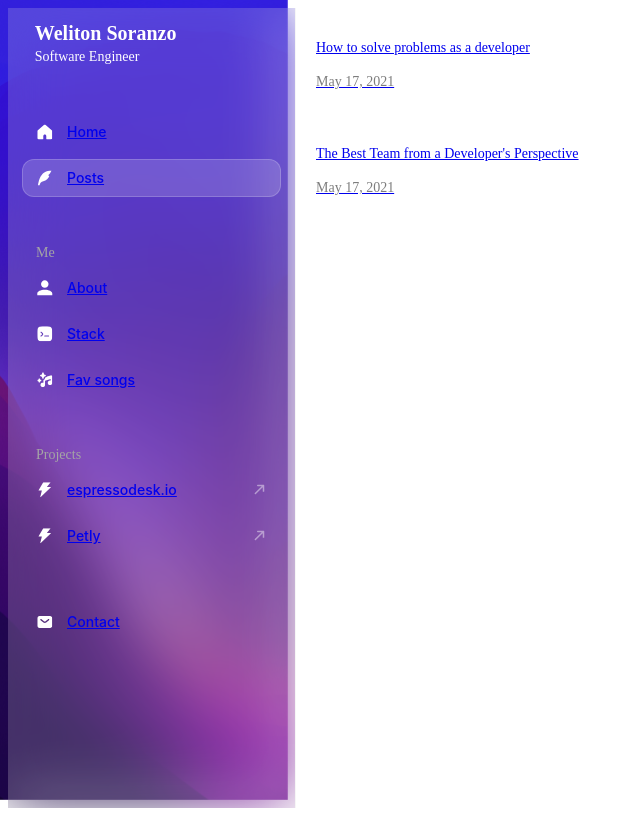
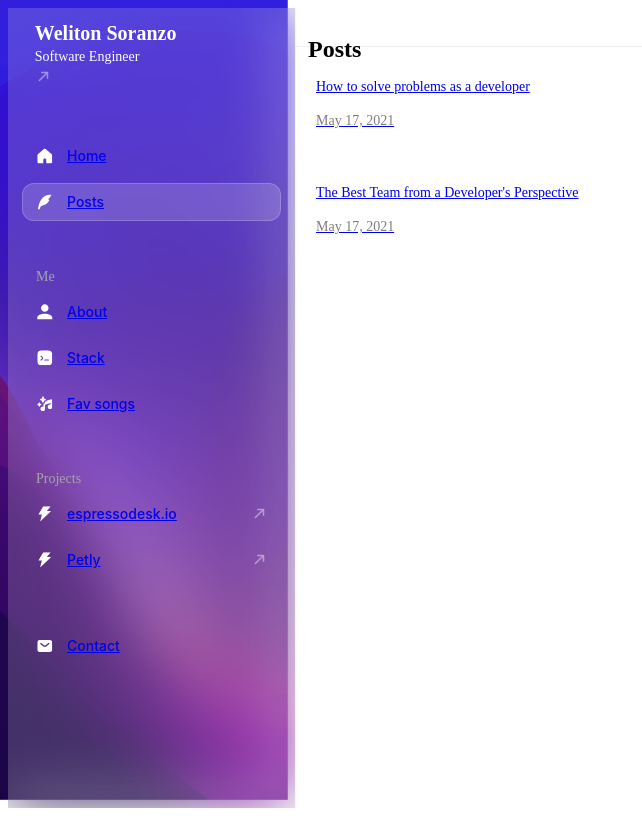
Before and after one commit to itsweliton/weliton.me, a Gatsby site: page /posts in a window 1280 px wide. Shown: the whole page, without its empty margins (0-642 px from the left). Built offline with nearby package versions, Linux system fonts and the light colour scheme; Gatsby itself is replaced by a stand-in of ours; some packages are replaced by stand-ins of ours.

Commit message:
updating mob nav and improving header

```diff
--- a/src/components/Header.tsx
+++ b/src/components/Header.tsx
@@ -1,16 +1,18 @@
 import React from "react";
 import MenuIcon from "../images/icons/menu-icon.inline.svg";
+import "../styles/header.scss";
+import "../styles/utils.scss";
 
 interface HeaderProps {
   mobOpen: boolean;
   setMobOpen: React.Dispatch<React.SetStateAction<boolean>>;
-  pageTitle: string;
+  pageTitle?: string;
 }
 
 const Header: React.FC<HeaderProps> = ({ mobOpen, setMobOpen, pageTitle }) => {
   return (
-    <div className="sticky-header" onClick={() => setMobOpen(!mobOpen)}>
-      <MenuIcon />
+    <div className="header sticky-header">
+      <MenuIcon className="icon" onClick={() => setMobOpen(true)} />
       {pageTitle ? <h2>{pageTitle}</h2> : null}
     </div>
   );
--- a/src/components/Sidebar.tsx
+++ b/src/components/Sidebar.tsx
@@ -25,6 +25,9 @@ const Sidebar = ({ isOpen, close }: SidebarProps) => {
         <div className="header">
           <h2>Weliton Soranzo</h2>
           <p>Software Engineer</p>
+          <div className="close-icon" onClick={() => close(false)}>
+            <ArrowIcon />
+          </div>
         </div>
         <ul>
           <li className={location.pathname === "/" ? "active" : ""}>
--- a/src/layouts/Layout.tsx
+++ b/src/layouts/Layout.tsx
@@ -4,6 +4,7 @@ import { useLocation } from "@reach/router";
 import Sidebar from "../components/Sidebar";
 import "../styles/layout.scss";
 import "../styles/utils.scss";
+import Header from "../components/Header";
 
 type LayoutProps = {
   children: ReactNode;
@@ -27,7 +28,14 @@ const Layout = ({ children, pageTitle }: LayoutProps) => {
       <aside className={`layout-sidebar ${mobOpen ? "" : "sidebar-hidden"}`}>
         <Sidebar isOpen={mobOpen} close={setMobOpen} />
       </aside>
-      <main className="content">{children}</main>
+      <main className="content">
+        <Header
+          mobOpen={mobOpen}
+          setMobOpen={setMobOpen}
+          pageTitle={!location.pathname.endsWith(`posts/`) ? pageTitle : ""}
+        />
+        {children}
+      </main>
     </div>
   );
 };
--- /dev/null
+++ b/src/styles/header.scss
@@ -0,0 +1,13 @@
+@import "./variables.scss";
+
+.header {
+  z-index: 1;
+}
+
+@media screen and (min-width: #{$medium-screen}) {
+  .header {
+    .icon {
+      display: none;
+    }
+  }
+}
--- a/src/styles/layout.scss
+++ b/src/styles/layout.scss
@@ -8,7 +8,6 @@
 
   .layout-sidebar {
     z-index: 2;
-    height: 38px;
     position: sticky;
     top: 0;
   }
--- a/src/styles/posts-listing.scss
+++ b/src/styles/posts-listing.scss
@@ -4,9 +4,9 @@
 .posts-listing {
   width: 100vw;
   min-width: 100vw;
-  height: 100vh;
+  height: calc(100vh - 39px);
   position: sticky;
-  top: 0;
+  top: 39px;
   overflow-y: auto;
 
   h3 {
```
